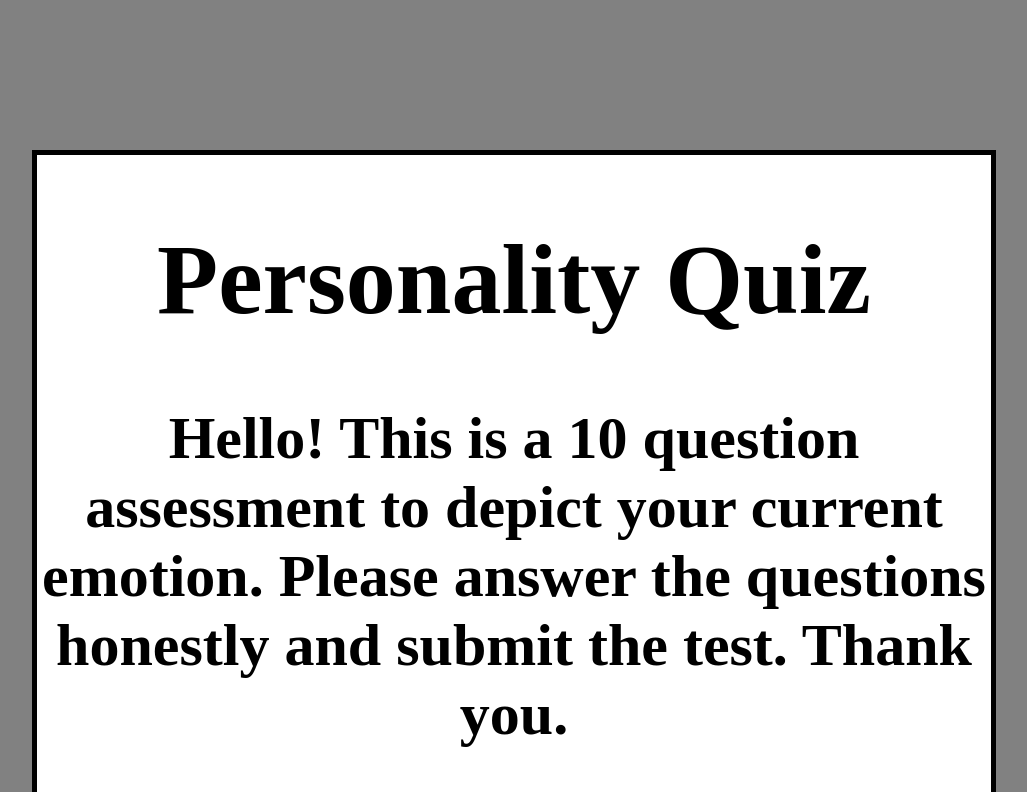
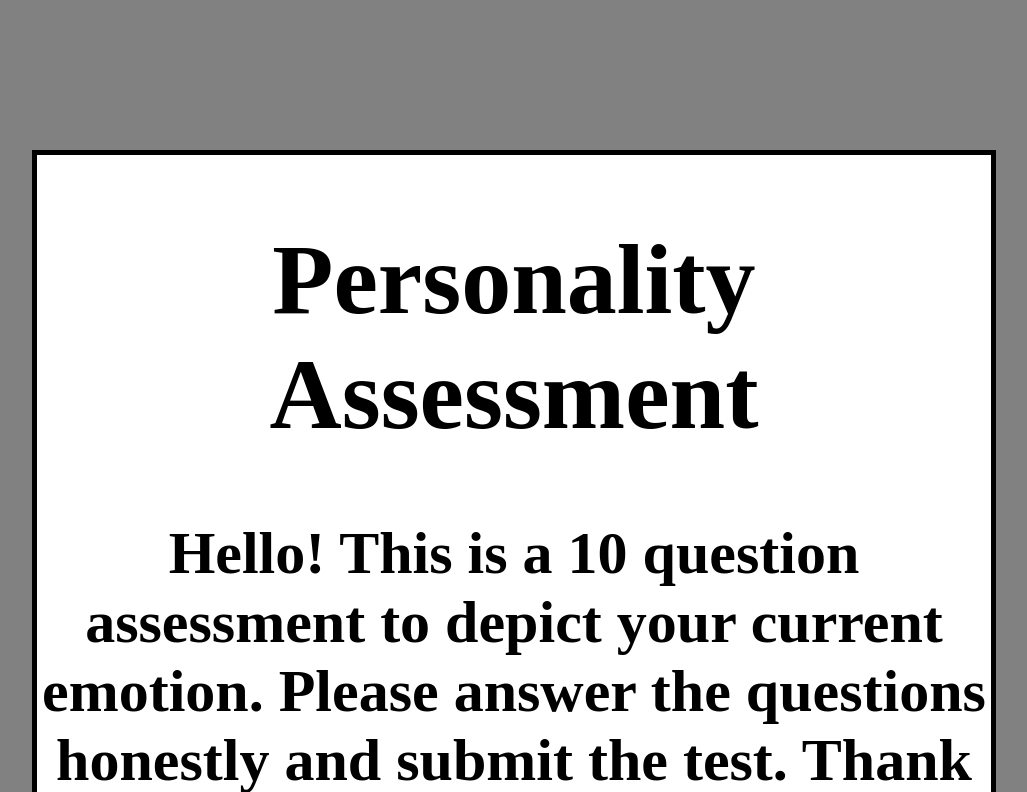
Before and after one commit to AndrewDass1/Personality-Assessment, a Flask app: page / in a window 1280 px wide. Shown: the top 792 px of the page, without its empty margins (126-1153 px from the left). Run offline with Flask 2, Linux system fonts and the light colour scheme.

Commit message:
Update index.html

```diff
--- a/templates/index.html
+++ b/templates/index.html
@@ -33,7 +33,7 @@
 
 <body>
     <div>
-        <h1 style = "font-size:100px;"> Personality Quiz </h1>
+        <h1 style = "font-size:100px;"> Personality Assessment </h1>
         <h2 style = "font-size:60px;"> Hello! This is a 10 question assessment to depict your current emotion. Please answer the questions honestly and submit the test. Thank you. </h2>
 
         <p style = "font-size:36px;">
```
